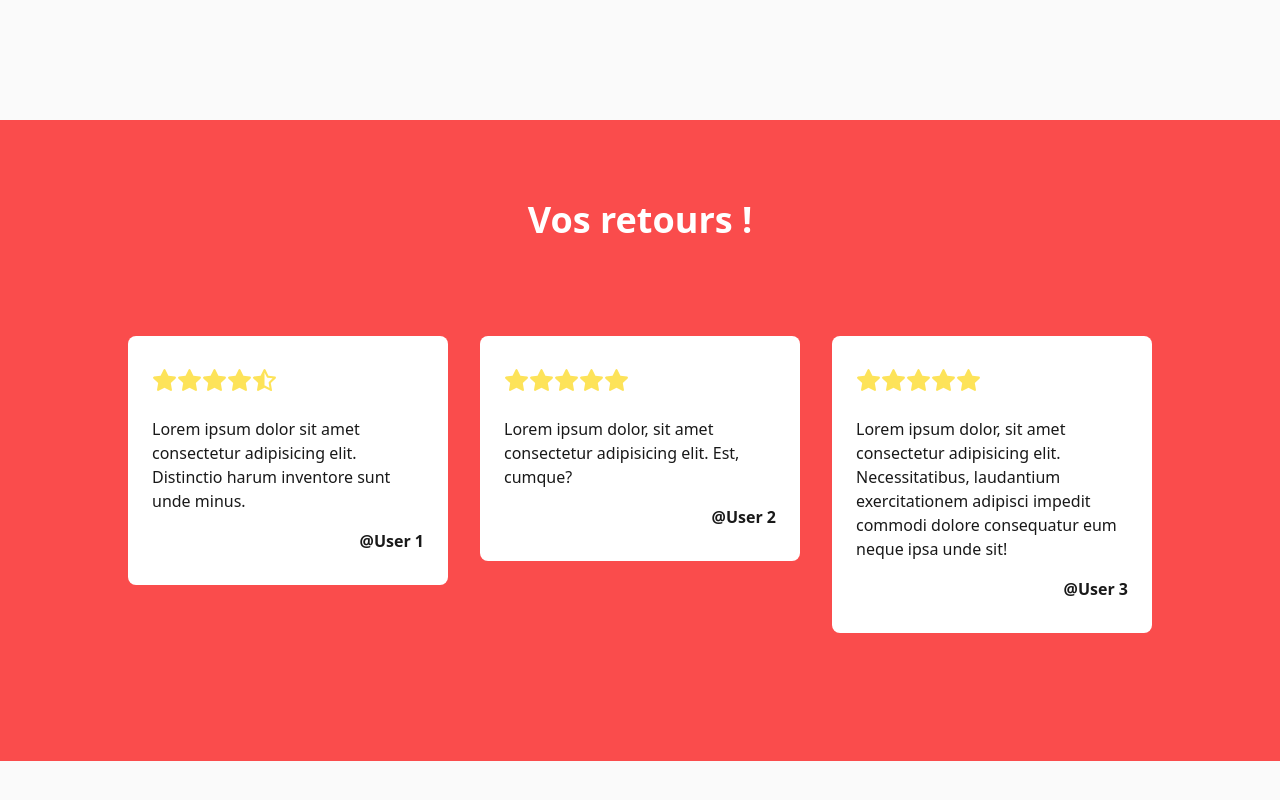
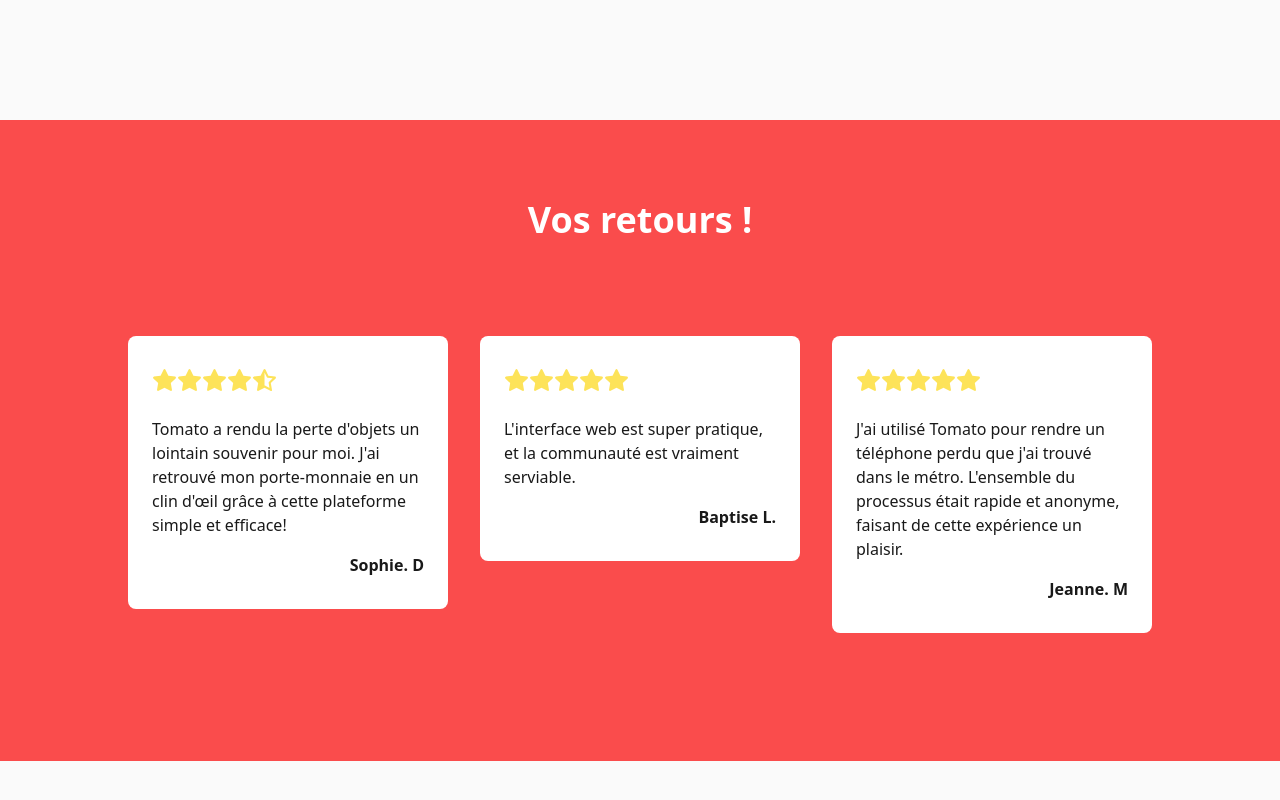
Before and after one commit to victorbillaud/tomato, a Next.js app in the folder web/: page / in a window 1280 px wide. Shown: the part 1821-2621 px from the top of the page. Built offline with nearby package versions, Linux system fonts and the light colour scheme; no server answers.

Commit message:
update home page

```diff
--- a/web/app/page.tsx
+++ b/web/app/page.tsx
@@ -190,7 +190,7 @@ export default async function Index() {
                   floqué d&apos;un QRCode Tomato
                 </Text>
                 <Text variant='subtitle' className='text-center align-middle'>
-                  Peeetite description j&apos;ai pas d&apos;idée
+                  Dégainez votre smartphone
                 </Text>
               </div>
               <Icon
@@ -274,11 +274,12 @@ export default async function Index() {
                     className='flex items-center text-left'
                     color='text-black'
                   >
-                    Lorem ipsum dolor sit amet consectetur adipisicing elit.
-                    Distinctio harum inventore sunt unde minus.
+                    Tomato a rendu la perte d'objets un lointain souvenir pour
+                    moi. J&apos;ai retrouvé mon porte-monnaie en un clin
+                    d&apos;œil grâce à cette plateforme simple et efficace!
                   </Text>
                   <Text variant='h4' className='text-right' color='text-black'>
-                    @User 1
+                    Sophie. D
                   </Text>
                 </div>
               </div>
@@ -296,11 +297,11 @@ export default async function Index() {
                     className='flex items-center text-left'
                     color='text-black'
                   >
-                    Lorem ipsum dolor, sit amet consectetur adipisicing elit.
-                    Est, cumque?
+                    L&apos;interface web est super pratique, et la communauté
+                    est vraiment serviable.
                   </Text>
                   <Text variant='h4' className='text-right' color='text-black'>
-                    @User 2
+                    Baptise L.
                   </Text>
                 </div>
               </div>
@@ -318,12 +319,13 @@ export default async function Index() {
                     className='flex items-center text-left'
                     color='text-black'
                   >
-                    Lorem ipsum dolor, sit amet consectetur adipisicing elit.
-                    Necessitatibus, laudantium exercitationem adipisci impedit
-                    commodi dolore consequatur eum neque ipsa unde sit!
+                    J&apos;ai utilisé Tomato pour rendre un téléphone perdu que
+                    j&apos;ai trouvé dans le métro. L&apos;ensemble du processus
+                    était rapide et anonyme, faisant de cette expérience un
+                    plaisir.
                   </Text>
                   <Text variant='h4' className='text-right' color='text-black'>
-                    @User 3
+                    Jeanne. M
                   </Text>
                 </div>
               </div>
```
